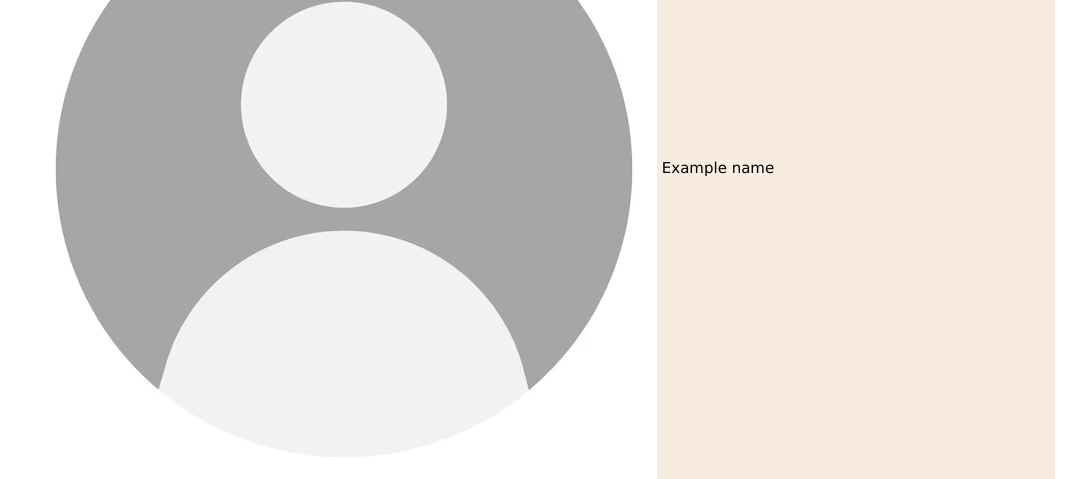
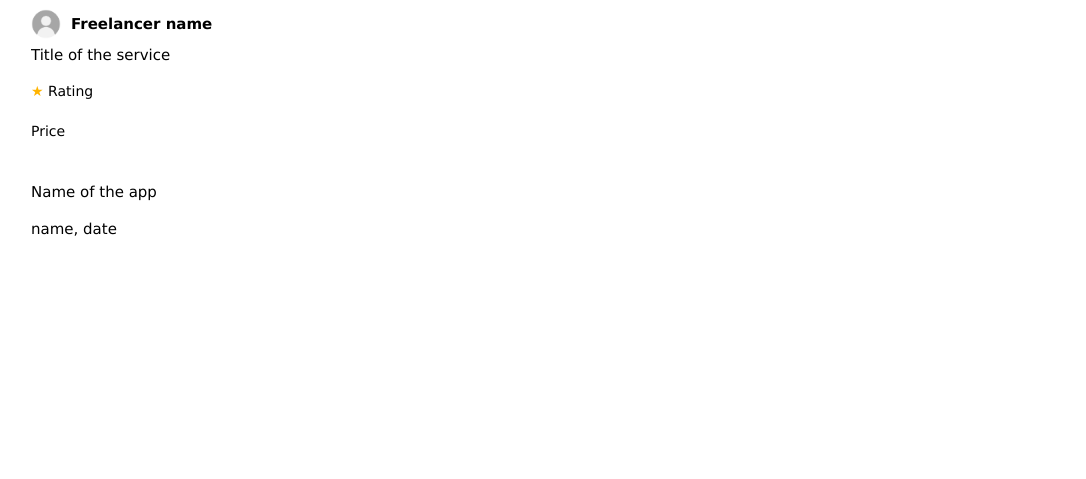
Before and after one commit to jcovaa/LTW-project, a PHP site: page / in a window 1280 px wide. Shown: the part 1695-2174 px from the top of the page, without its empty margins (97-1183 px from the left). After the commit the page ends 1931 px from the top, so only its background shows below. Run offline with PHP 8.4, Linux system fonts and the light colour scheme.

Commit message:
minimal css

```diff
--- a/index.php
+++ b/index.php
@@ -44,42 +44,90 @@
             <h2>Featured services</h2>
          </header>
          <article class="service_card">
-            <a href="index.php"><img src="https://picsum.photos/600/300?business" alt=""></a>
-            <p>Example service</p>
+         <a href="index.php">
+            <img src="https://picsum.photos/600/300?business" alt="">
+         </a>
+         <div class="service_info">
+            <div class="profile">
                <img src="images/default_profile.png" alt="Profile Picture">
-            <a id ="profile_name" href="index.php">Example name</a>
+               <p>Freelancer name</p>
+            </div>
+            <a href="service.php">Title of the service</a>
+            <p>Rating</p>
+            <p>Price</p>
+         </div>
       </article>
       <article class="service_card">
-            <a href="index.php"><img src="https://picsum.photos/600/300?business" alt=""></a>
-            <p>Example service</p>
+         <a href="index.php">
+            <img src="https://picsum.photos/600/300?business" alt="">
+         </a>
+         <div class="service_info">
+            <div class="profile">
                <img src="images/default_profile.png" alt="Profile Picture">
-            <a id ="profile_name" href="index.php">Example name</a>
+               <p>Freelancer name</p>
+            </div>
+            <a href="service.php">Title of the service</a>
+            <p>Rating</p>
+            <p>Price</p>
+         </div>
       </article>
       <article class="service_card">
-            <a href="index.php"><img src="https://picsum.photos/600/300?business" alt=""></a>
-            <p>Example service</p>
+         <a href="index.php">
+            <img src="https://picsum.photos/600/300?business" alt="">
+         </a>
+         <div class="service_info">
+            <div class="profile">
                <img src="images/default_profile.png" alt="Profile Picture">
-            <a id ="profile_name" href="index.php">Example name</a>
+               <p>Freelancer name</p>
+            </div>
+            <a href="service.php">Title of the service</a>
+            <p>Rating</p>
+            <p>Price</p>
+         </div>
       </article>
       </section>
       <section id="services">
       <article class="service_card">
-            <a href="index.php"><img src="https://picsum.photos/600/300?business" alt=""></a>
-            <p>Example service</p>
+         <a href="index.php">
+            <img src="https://picsum.photos/600/300?business" alt="">
+         </a>
+         <div class="service_info">
+            <div class="profile">
                <img src="images/default_profile.png" alt="Profile Picture">
-            <a id ="profile_name" href="index.php">Example name</a>
+               <p>Freelancer name</p>
+            </div>
+            <a href="service.php">Title of the service</a>
+            <p>Rating</p>
+            <p>Price</p>
+         </div>
       </article>
       <article class="service_card">
-            <a href="index.php"><img src="https://picsum.photos/600/300?business" alt=""></a>
-            <p>Example service</p>
+         <a href="index.php">
+            <img src="https://picsum.photos/600/300?business" alt="">
+         </a>
+         <div class="service_info">
+            <div class="profile">
                <img src="images/default_profile.png" alt="Profile Picture">
-            <a id ="profile_name" href="index.php">Example name</a>
+               <p>Freelancer name</p>
+            </div>
+            <a href="service.php">Title of the service</a>
+            <p>Rating</p>
+            <p>Price</p>
+         </div>
       </article>
       <article class="service_card">
-            <a href="index.php"><img src="https://picsum.photos/600/300?business" alt=""></a>
-            <p>Example service</p>
+         <a href="index.php">
+            <img src="https://picsum.photos/600/300?business" alt="">
+         </a>
+         <div class="service_info">
+            <div class="profile">
                <img src="images/default_profile.png" alt="Profile Picture">
-            <a id ="profile_name" href="index.php">Example name</a>
+               <p>Freelancer name</p>
+            </div>
+            <a href="service.php">Title of the service</a>
+            <p>Rating</p>
+            <p>Price</p>
+         </div>
       </article>
       </section>
       <footer>
--- a/styles.css
+++ b/styles.css
@@ -121,11 +121,117 @@
    background: #333;
 }
 
-body > nav {
+/* nav filter */
+nav#filter_section {
+   display: flex;
+   justify-content: flex-start;
+   gap: 1em;
 
+   margin: 2em 0;
+}
+
+nav#filter_section button {
+   padding: 8px 12px;
+
+   font-size: 18px;
+
+   cursor: pointer;
 }
 
 /* featured services */
 #featured_services {
-   background-color: rgb(247, 236, 223);
+   background-color: #fdf6ee;
+   margin: 0 auto;
+
+   padding: 20px;
+   border-radius: 12px;
+
+   display: flex;
+   flex-wrap: wrap;
+   gap: 20px;
 }
+
+#featured_services header {
+   margin-bottom: 30px;
+}
+
+#featured_services header h2 {
+   font-size: 24px;
+   font-weight: bold;
+   color: #333;
+}
+
+/* service card */
+.service_card {
+   display: flex;
+   flex-direction: column;
+
+   border-radius: 5px;
+
+   overflow: hidden;
+
+   width: 300px;
+   transition: 0.3s ease-in-out;
+}
+
+.service_card a img {
+   width: 100%;
+   height: auto;
+
+   object-fit: cover;
+}
+
+.service_card .service_info {
+   padding: 10px 0 10px 0;
+}
+
+.service_card .profile {
+   display: flex;
+   align-items: center;
+   gap: 10px;
+}
+
+.service_card .profile img {
+   width: 30px;
+   height: 30px;
+   border-radius: 50%;
+}
+
+.service_card .profile p {
+   font-weight: bold;
+   margin: 0;
+}
+
+.service_card .service_info a {
+   text-decoration: none;
+   color: black;
+
+   display: block;
+   margin-top: 5px;
+   cursor: pointer;
+}
+
+.service_card .service_info a:hover {
+   text-decoration: underline;
+}
+
+.service_card .service_info p:nth-child(3) {
+   font-size: 14px;
+
+   position: relative;
+   display: inline-block;
+}
+
+.service_card .service_info p:nth-child(3)::before {
+   content: "★ ";
+   left: 0;
+   top: 0;
+
+   font-size: 14;
+   color: #ffb400;
+}
+
+.service_card .service_info p:nth-child(4){
+   font-size: 14px;
+   margin-top: 5px;
+}
```
Also changed, not shown: service_card.css (added, +77 -0 lines), service_card.html (added, +25 -0 lines). Lines whose indentation alone changed are shown as unchanged.
